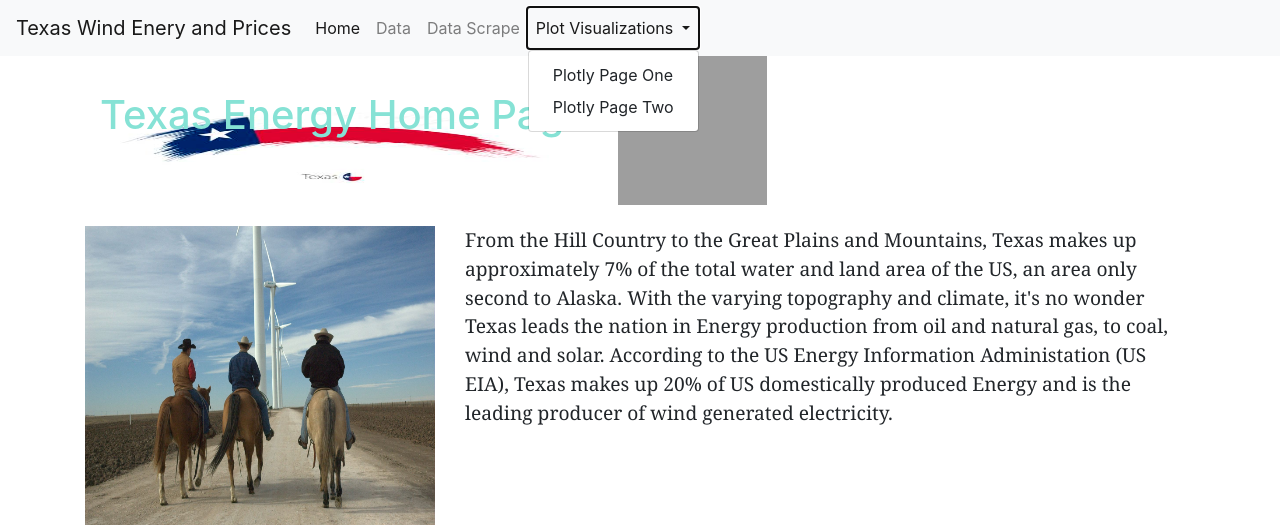
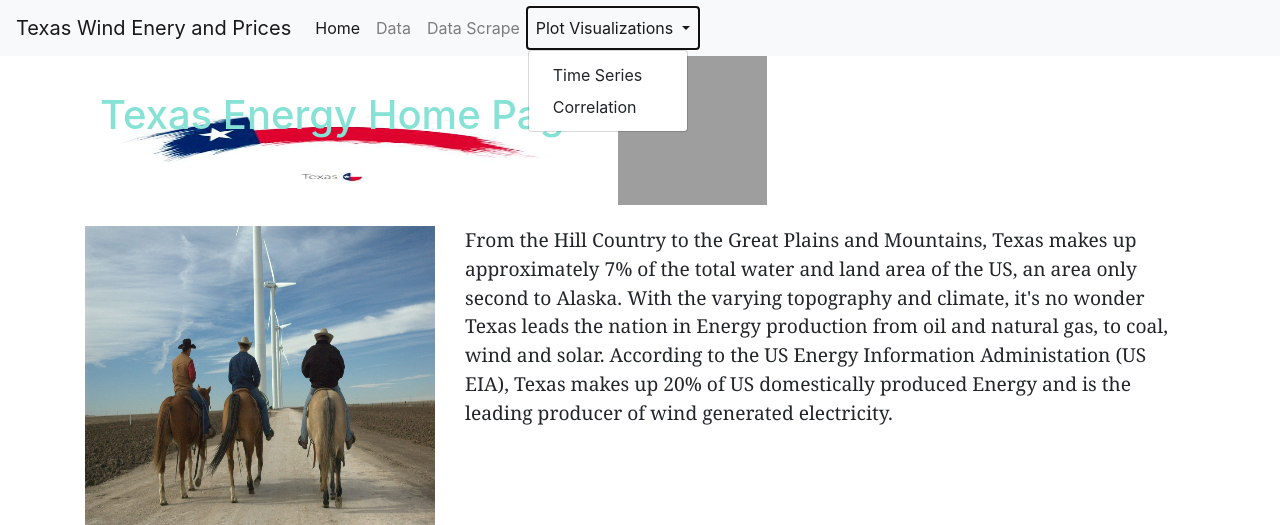
Before and after one commit to ybacoder/project-2, a Flask app: page / in a window 1280 px wide, after a click on "Plot Visualizations". Shown: the top 525 px of the page. Run offline with Flask 2, Linux system fonts and the light colour scheme; some libraries are stand-ins or nearby versions; grey boxes are pictures that could not be loaded.

Commit message:
Change page titles

```diff
--- a/templates/data.html
+++ b/templates/data.html
@@ -29,8 +29,8 @@
                     Plot Visualizations
                   </a>
                   <div class="dropdown-menu" aria-labelledby="navbarDropdownMenuLink">
-                    <a class="dropdown-item" href="plot">Plotly Page One</a>
-                    <a class="dropdown-item" href="plot1">Plotly Page Two</a>
+                    <a class="dropdown-item" href="plot1">Time Series</a>
+                    <a class="dropdown-item" href="plot2">Correlation</a>
                   </div>
                 </li>
               </ul>
--- a/templates/index.html
+++ b/templates/index.html
@@ -29,8 +29,8 @@
                     Plot Visualizations
                   </a>
                   <div class="dropdown-menu" aria-labelledby="navbarDropdownMenuLink">
-                    <a class="dropdown-item" href="plot">Plotly Page One</a>
-                    <a class="dropdown-item" href="plot1">Plotly Page Two</a>
+                    <a class="dropdown-item" href="plot1">Time Series</a>
+                    <a class="dropdown-item" href="plot2">Correlation</a>
                   </div>
                 </li>
               </ul>
--- a/templates/plot1.html
+++ b/templates/plot1.html
@@ -29,8 +29,8 @@
                     Plot Visualizations
                   </a>
                   <div class="dropdown-menu" aria-labelledby="navbarDropdownMenuLink">
-                    <a class="dropdown-item" href="plot">Plotly Page One</a>
-                    <a class="dropdown-item" href="plot1">Plotly Page Two <span class="sr-only">(current)</span></a>
+                    <a class="dropdown-item" href="plot1">Time Series<span class="sr-only">(current)</span></a>
+                    <a class="dropdown-item" href="plot2">Correlation </a>
                   </div>
                 </li>
               </ul>
--- a/templates/plot.html
+++ b/templates/plot2.html
@@ -29,8 +29,8 @@
                     Plot Visualizations
                   </a>
                   <div class="dropdown-menu" aria-labelledby="navbarDropdownMenuLink">
-                    <a class="dropdown-item" href="plot">Plotly Page One <span class="sr-only">(current)</span></a>
-                    <a class="dropdown-item" href="plot1">Plotly Page Two</a>
+                    <a class="dropdown-item" href="plot1">Plotly Page One</a>
+                    <a class="dropdown-item" href="plot2">Plotly Page Two <span class="sr-only">(current)</span></a>
                   </div>
                 </li>
               </ul>
--- a/templates/scrape.html
+++ b/templates/scrape.html
@@ -29,8 +29,8 @@
                     Plot Visualizations
                   </a>
                   <div class="dropdown-menu" aria-labelledby="navbarDropdownMenuLink">
-                    <a class="dropdown-item" href="plot">Plotly Page One</a>
-                    <a class="dropdown-item" href="plot1">Plotly Page Two</a>
+                    <a class="dropdown-item" href="plot1">Time Series</a>
+                    <a class="dropdown-item" href="plot2">Correlation</a>
                   </div>
                 </li>
               </ul>
```
